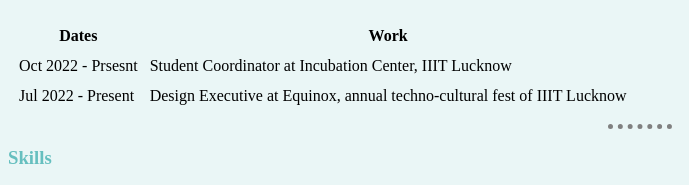
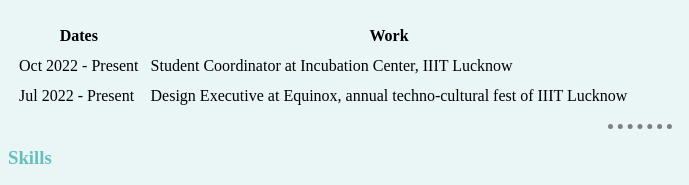
Before and after one commit to saumyyaaaaa/CV, a plain HTML site: page index.html in a window 1280 px wide. Shown: the part 389-574 px from the top of the page, 0-689 px from the left. Drawn offline with Linux system fonts and the light colour scheme.

Commit message:
Update index.html

```diff
--- a/index.html
+++ b/index.html
@@ -87,7 +87,7 @@
         </thead>
         <tbody>
             <tr>
-                <td>Oct 2022 - Prsesnt</td>
+                <td>Oct 2022 - Present</td>
                 <td>Student Coordinator at Incubation Center, IIIT Lucknow</td>
             </tr>
             <tr>
```
